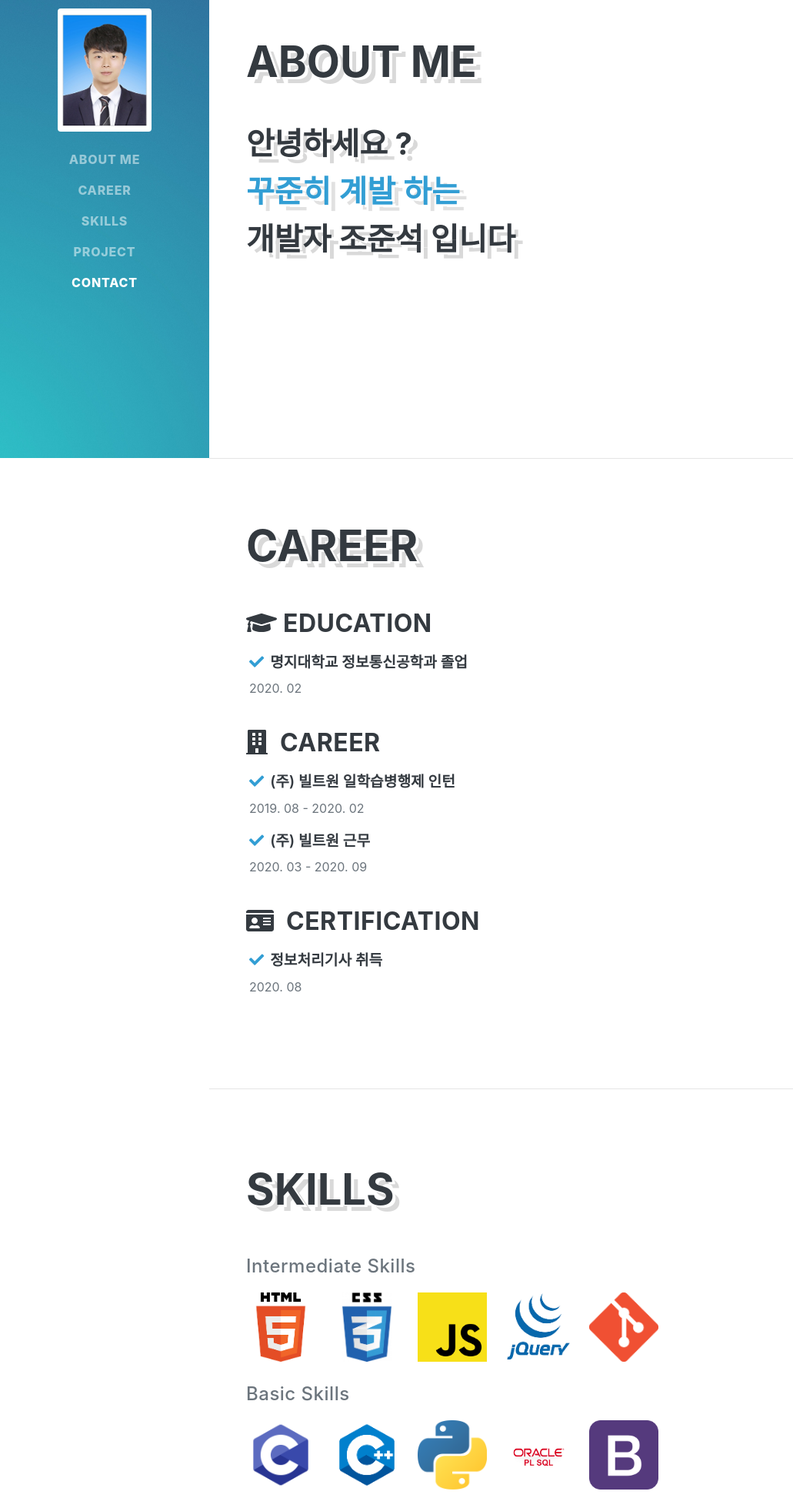
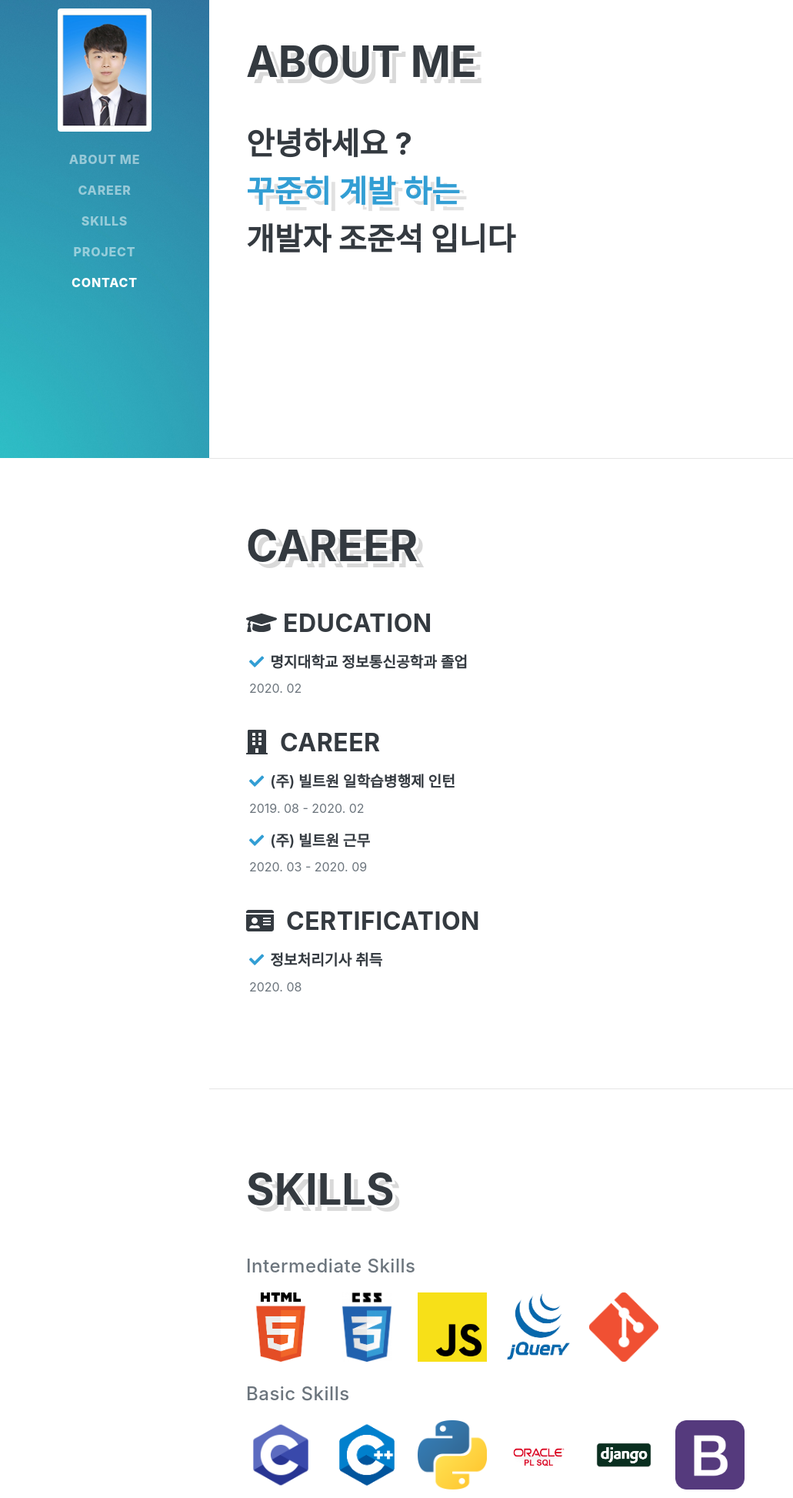
Before and after one commit to JoonSukCho/Portfolio, a plain HTML site: page index.html in a window 1280 px wide. Shown: the part 205-2151 px from the top of the page at 77% size, without its empty margins (0-1031 px from the left). Drawn offline with nearby package versions, Linux system fonts and the light colour scheme; a web font is replaced by a local one.

Commit message:
skill set django 추가

```diff
--- a/index.html
+++ b/index.html
@@ -100,9 +100,9 @@
         <div class="resume-section-content">
         <h2 class="mb-5 text-shadow-custom">ABOUT ME</h2>
 
-        <h3 class="mb-2 text-shadow-custom" style="font-size: 2.5rem;">안녕하세요 ?</h3>
+        <h3 class="mb-2" style="font-size: 2.5rem;">안녕하세요 ?</h3>
         <div class="word mb-2 text-custom text-shadow-custom"></div>
-        <h3 class="text-shadow-custom" style="font-size: 2.5rem;">개발자 조준석 입니다</h3>
+        <h3 class="" style="font-size: 2.5rem;">개발자 조준석 입니다</h3>
 
           <!-- anime.js text animation -->
           <!-- <h1 class="ml11">
@@ -294,6 +294,18 @@
                 <img
                   class="wow fadeIn"
                   data-wow-delay="0.4s"
+                  src="assets/img/django_logo.png"
+                  alt=""
+                  style="width: 90px;"
+                  data-toggle="tooltip"
+                  data-placement="top"
+                  title="django"
+                />
+              </li>
+              <li class="list-inline-item">
+                <img
+                  class="wow fadeIn"
+                  data-wow-delay="0.5s"
                   src="assets/img/bootstrap_logo.png"
                   alt=""
                   style="width: 90px;"
```
Also changed, not shown: assets/img/django_logo.png (added).
